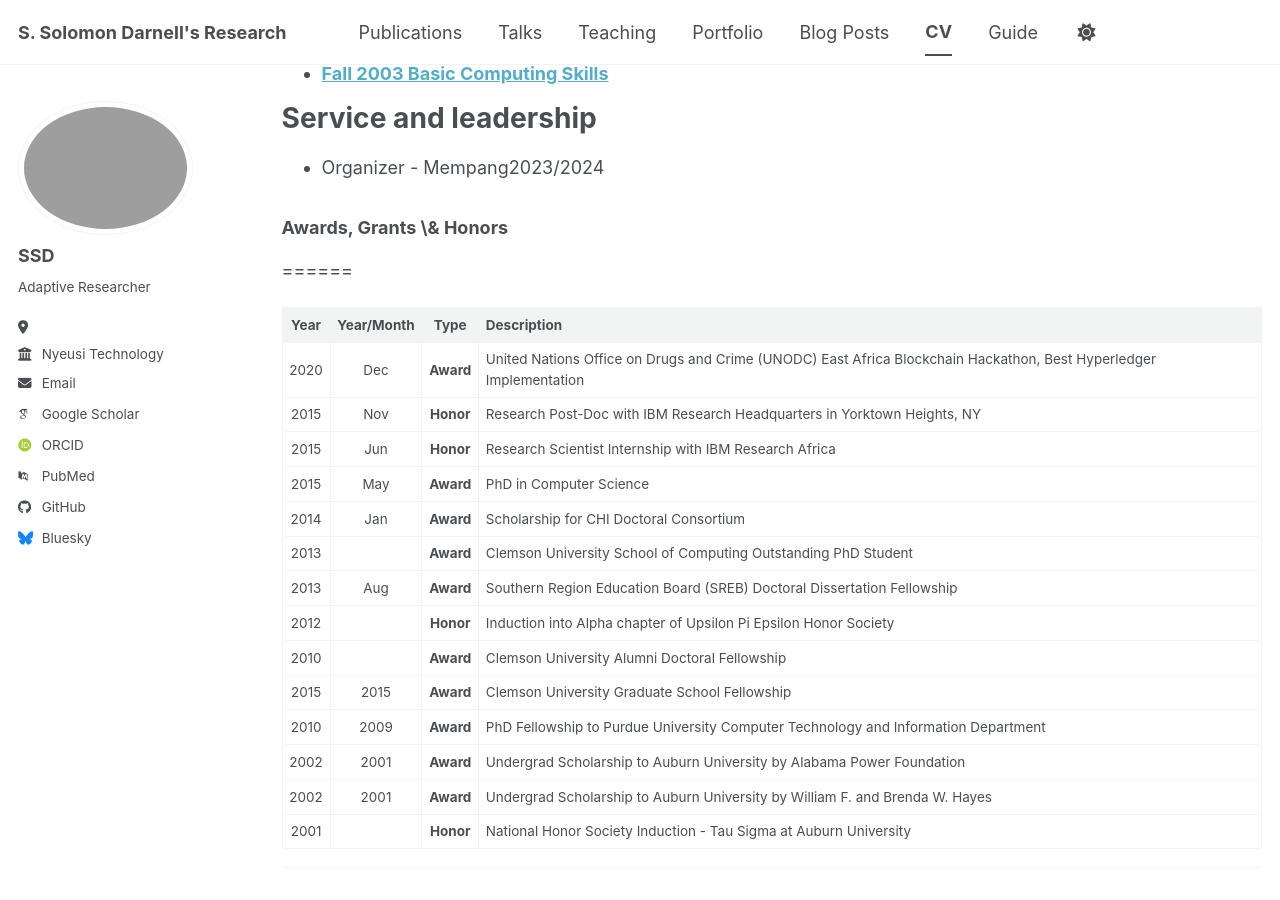
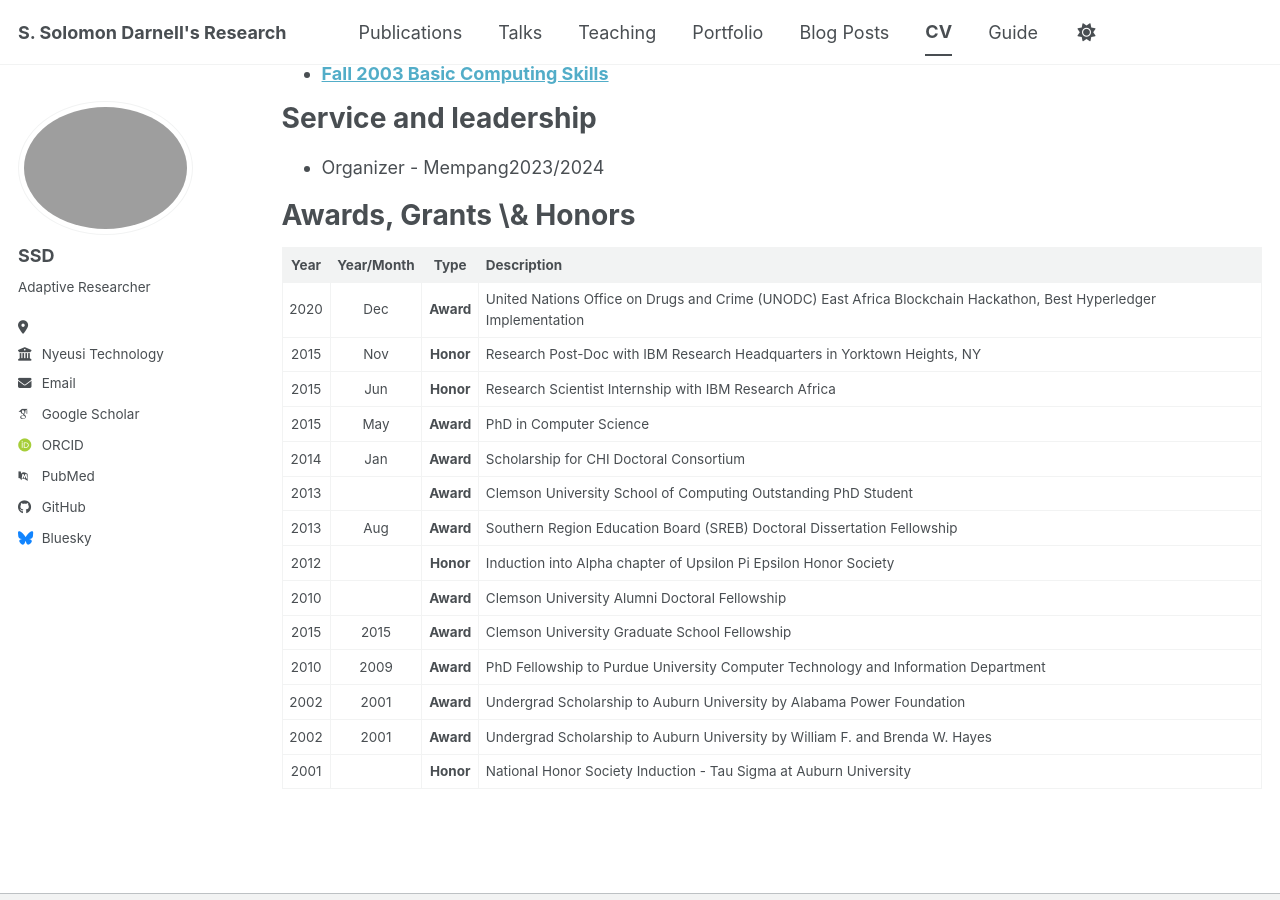
Before and after one commit to ShelbySolomonDarnell/shelbysolomondarnell.github.io, a Jekyll site: the page built from _pages/cv.md, in a window 1280 px wide and 900 px high, scrolled down 6942 px. Built offline with Jekyll 4.4.1, drawn with Linux system fonts in a browser that asks for light colours; some web fonts are replaced; a script bundle is joined from its source files by our own code; library files that are not in the unit come from our copies.

```diff
--- a/_pages/cv.md
+++ b/_pages/cv.md
@@ -126,7 +126,7 @@ Service and leadership
 * Organizer - Mempang2023/2024
 
 
-### Awards, Grants \& Honors
+Awards, Grants \& Honors
 ======
 
 | **Year** | **Year/Month** | **Type** | **Description**                                                                                              |
@@ -145,5 +145,3 @@ Service and leadership
 |      2002      |         2001         | **Award** | Undergrad Scholarship to Auburn University by Alabama Power Foundation                                             |
 |      2002      |         2001         | **Award** | Undergrad Scholarship to Auburn University by William F. and Brenda W. Hayes                                       |
 |      2001      |                      | **Honor** | National Honor Society Induction - Tau Sigma at Auburn University                                                  |
-
----
```
